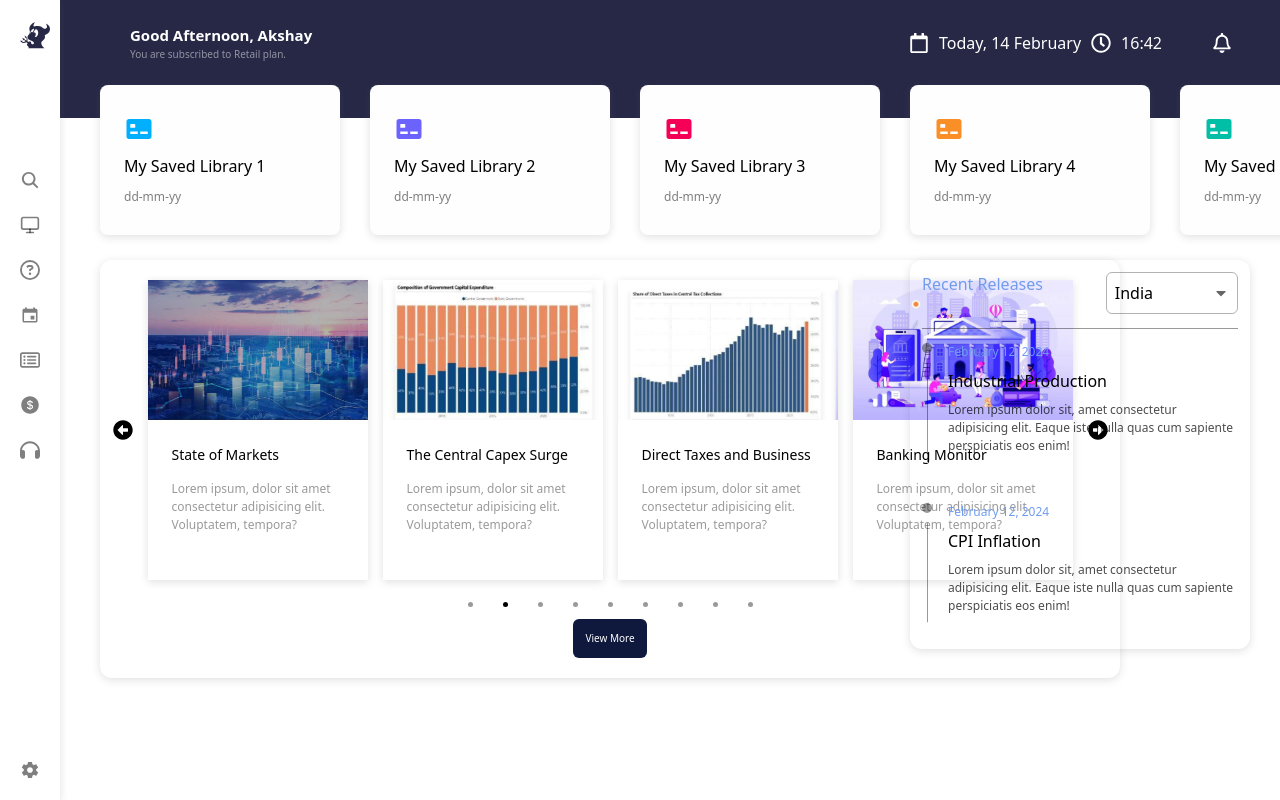
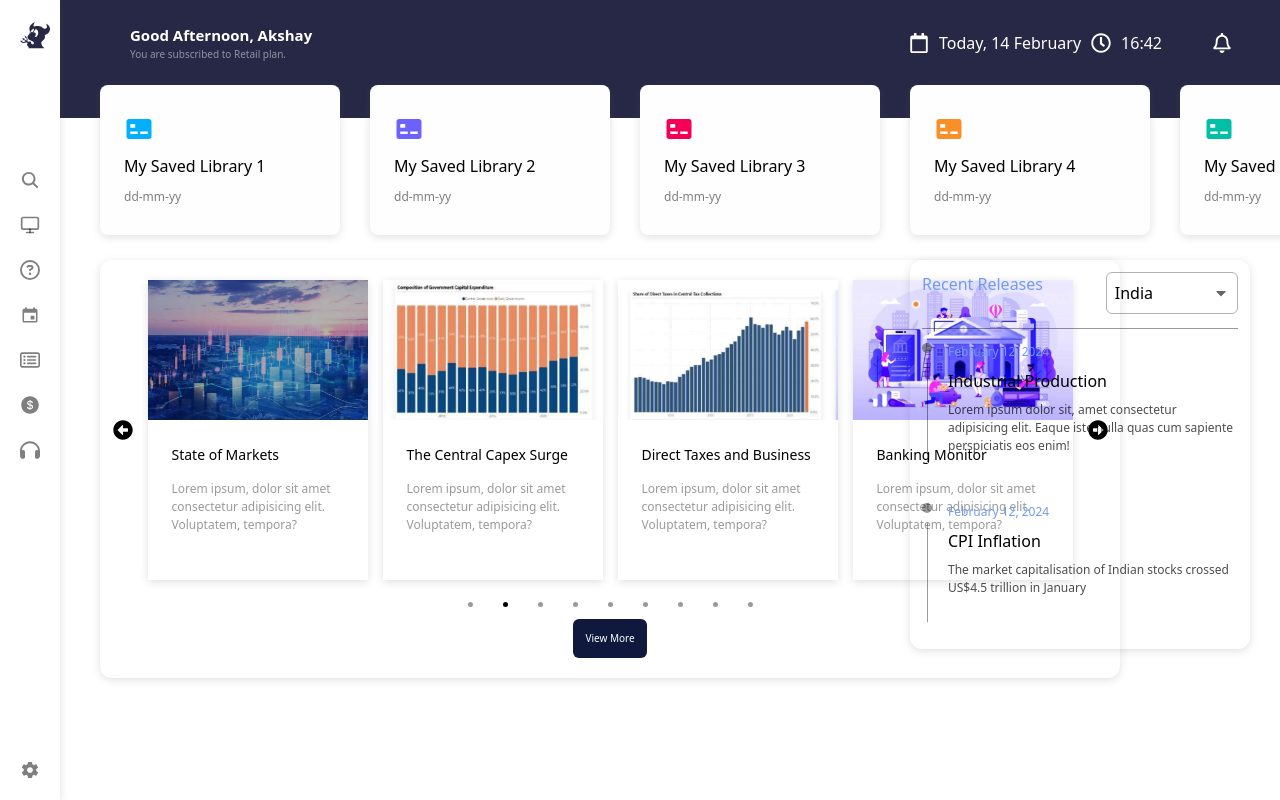
Before and after one commit to ashrithanch/H2, a React (Vite) app: page / in a window 1280 px wide. Shown: the top 800 px of the page. Built offline with nearby package versions, Linux system fonts and the light colour scheme.

Commit message:
Update Aside.jsx

```diff
--- a/src/components/Aside.jsx
+++ b/src/components/Aside.jsx
@@ -40,8 +40,8 @@ const Aside = () => {
           </span>
           <span className="font-[500]">CPI Inflation</span>
           <span className="text-[12px] text-black/70">
-            Lorem ipsum dolor sit, amet consectetur adipisicing elit. Eaque iste
-            nulla quas cum sapiente perspiciatis eos enim!
+            The market capitalisation of Indian stocks
+            crossed US$4.5 trillion in January
           </span>
         </div>
       </div>
```
